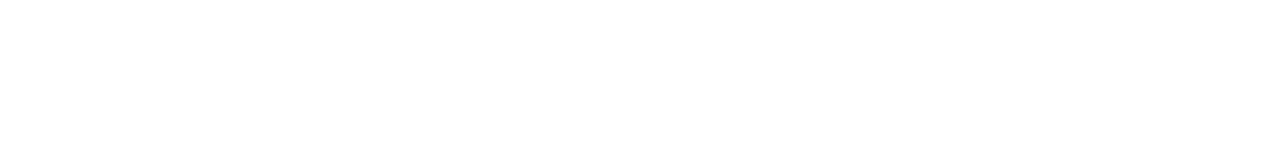
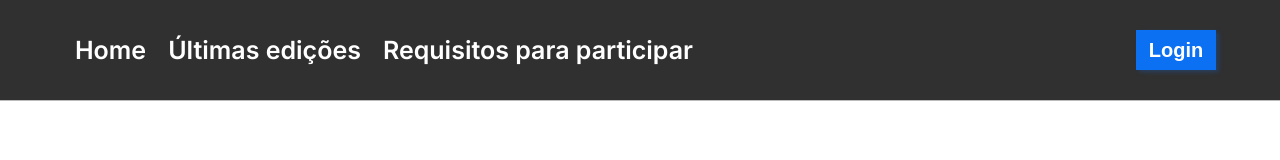
Before and after one commit to rafaelstein06/bootcamp, a plain HTML site: page index.html in a window 1280 px wide. Drawn offline with Linux system fonts and the light colour scheme.

Commit message:
Estilização do Menu

```diff
--- a/index.html
+++ b/index.html
@@ -3,11 +3,21 @@
 <head>
     <meta charset="UTF-8">
     <meta name="viewport" content="width=device-width, initial-scale=1.0">
+    <link rel="preconnect" href="https://fonts.googleapis.com">
+    <link rel="preconnect" href="https://fonts.gstatic.com" crossorigin>
+    <link href="https://fonts.googleapis.com/css2?family=Inter:ital,opsz,wght@0,14..32,100..900;1,14..32,100..900&display=swap" rel="stylesheet">
+    <link rel="stylesheet" href="style.css">
     <title>Bootcamp DNC</title>
 </head>
 <body>
-    <header>
+    <nav id="principal">
+        <div id="menu">
+            <a href="">Home</a>
+            <a href="">Últimas edições</a>
+            <a href="">Requisitos para participar</a>
+        </div>
+        <button> Login</button>
+    </nav>
 
-    </header>
 </body>
 </html>
--- /dev/null
+++ b/style.css
@@ -0,0 +1,47 @@
+body{
+    margin: 0px;
+    padding: 0px;
+    font-family: 'inter';
+}
+
+#principal{
+    width: 100%;
+    height: 100px;
+    background-color: #303030;
+    display: flex;
+    justify-content: space-between;
+    align-items: center;
+    border-bottom: 1px solid #bababa;
+}
+
+#principal div a{
+    font-size: 25px;
+    font-weight: 600;
+    text-decoration: none;
+    color: white;
+}
+
+    #principal div a:hover{
+        color: #CCCCCC;
+    }
+
+#menu{
+    display:flex;
+    width: 50%;
+    justify-content: space-around;
+    align-items: center;
+    margin-left: 5%;
+}
+
+#principal button{
+    margin-right: 5%;
+    background-color: #0C70F2;
+    border: 0px;
+    height: 40px;
+    width: 80px;
+    box-shadow: 3px 2px 4px rgba(12, 112, 242, 0.25);
+    color: white;
+    font-size: 20px;
+    font-weight: 600;
+    cursor: pointer;
+}
```
